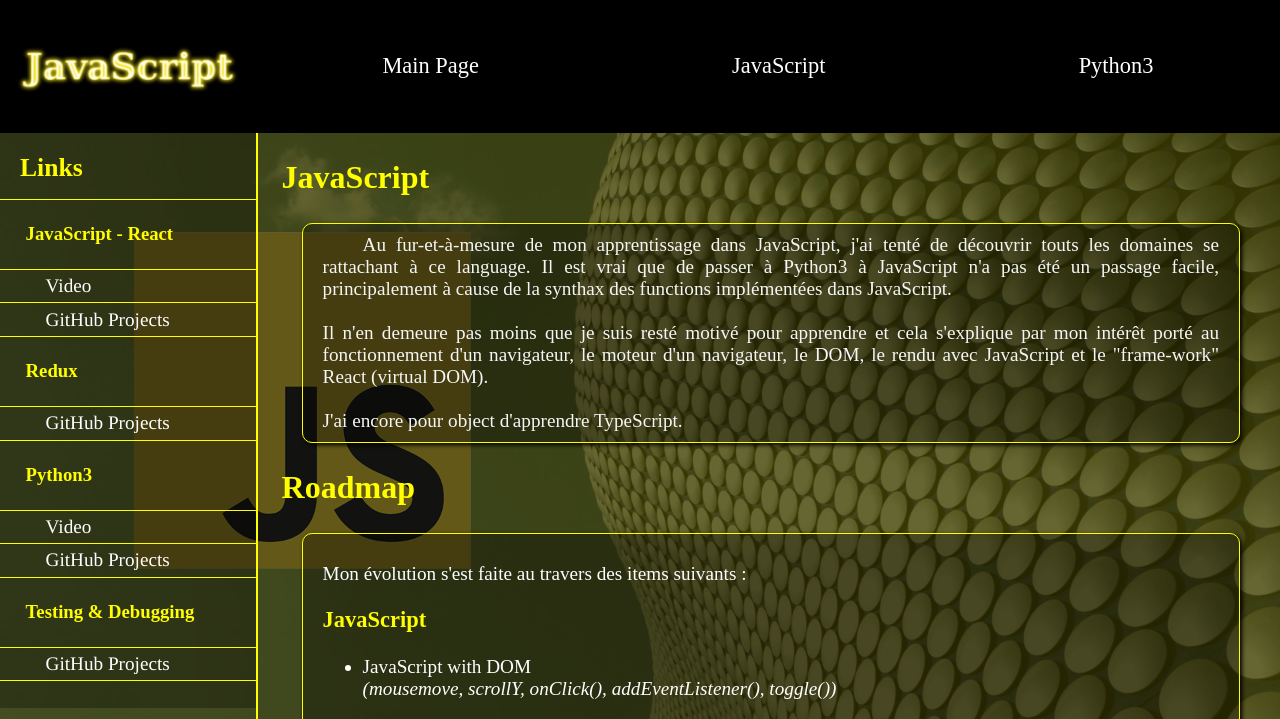
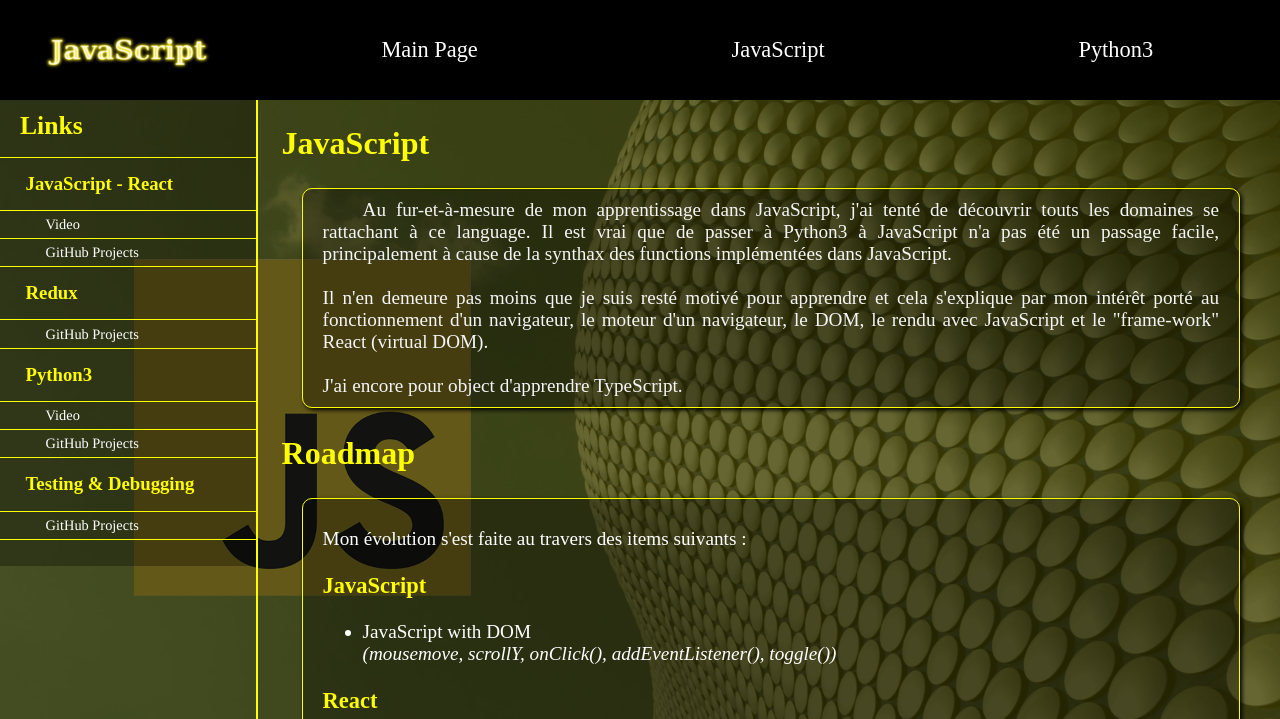
Before and after one commit to TLRKiliann/mysite, a plain HTML site: page JavaScript_projects/JavaScript.html in a window 1280 px wide. Shown: the top 719 px of the page. Drawn offline with Linux system fonts and the light colour scheme.

Commit message:
Add files via upload

```diff
--- a/JavaScript_projects/style.css
+++ b/JavaScript_projects/style.css
@@ -1,6 +1,6 @@
 body {
   width: auto;
-  height: 200vh;
+  height: 1400px;
   margin: 0px;
   padding: 0px;
 
@@ -33,20 +33,30 @@ body {
   z-index: -1;
 }
 
+
 /*Top black banner with nav*/
 header {
+  position: fixed;
+  top: 0px;
+  width: 100%;
+  height: 100px;
+
   display: flex;
   flex-direction: row;
+
   background: black;
   color: white;
+
+  z-index: 2;
+  /*border: 2px solid white;*/
 }
 
 /*img & animation*/
 .pics {
-  width: 24%;
+  margin: 5px 35px;
+  width: 18%;
   display: flex;
   align-items: center;
-  margin: 5px 5px;
 }
 
 img {
@@ -136,6 +146,7 @@ img {
 
 aside {
   position: fixed;
+  margin-top: 5%;
 
   width: 20%;
   background: rgba(0, 0, 0, 0.3);
@@ -160,6 +171,7 @@ aside {
 }
 
 #aside-nav h3 {
+  margin: 10px 0px;
   color: yellow;
 }
 
@@ -180,7 +192,7 @@ aside {
   margin-left: 20px;
   text-decoration: none;
   font-family: "Times", sans-serif;
-  font-size: 1.2rem;
+  font-size: 0.9rem;
   color: white;
 }
 
@@ -216,6 +228,9 @@ aside {
 .first-article {
   position: relative;
   margin: auto;
+
+  top: 7%;
+
   margin-left: 22%;
   transform: ease-in 2s;
 }
@@ -299,7 +314,7 @@ h2 {
 .second-art {
   position: relative;
 
-  margin-top: 20px;
+  top: 7%;
   margin-left: 22%;
 }
 
--- a/python3_projects/style.css
+++ b/python3_projects/style.css
@@ -1,6 +1,6 @@
 body {
   width: auto;
-  height: 200vh;
+  height: 1200px;
   margin: 0px;
   padding: 0px;
 
@@ -35,6 +35,11 @@ body {
 
 /*Top black banner with nav*/
 header {
+  position: fixed;
+  top: 0px;
+  width: 100%;
+  height: 100px;
+
   display: flex;
   flex-direction: row;
   background: black;
@@ -44,10 +49,10 @@ header {
 
 /*img & animation*/
 .pics {
-  width: 24%;
+  margin: 5px 35px;
+  width: 18%;
   display: flex;
   align-items: center;
-  margin: 5px 5px;
 }
 
 img {
@@ -143,6 +148,7 @@ img {
 
 aside {
   position: fixed;
+  margin-top: 5%;
   width: 20%;
 
   animation-name: animside;
@@ -165,6 +171,7 @@ aside {
 }
 
 #aside-nav h3 {
+  margin: 10px 0px;
   color: lightgreen;
 }
 
@@ -185,7 +192,7 @@ aside {
   margin-left: 20px;
   text-decoration: none;
   font-family: "Times", sans-serif;
-  font-size: 1.2rem;
+  font-size: 0.9rem;
   color: white;
 }
 
@@ -222,6 +229,9 @@ aside {
 .first-article {
   position: relative;
   margin: auto;
+
+  top: 7%;
+
   margin-left: 22%;
   transform: ease-in 2s;
 }
@@ -356,7 +366,7 @@ h2 {
 .second-art {
   position: relative;
 
-  margin-top: 20px;
+  top: 7%;
   margin-left: 22%;
 }
 
```
